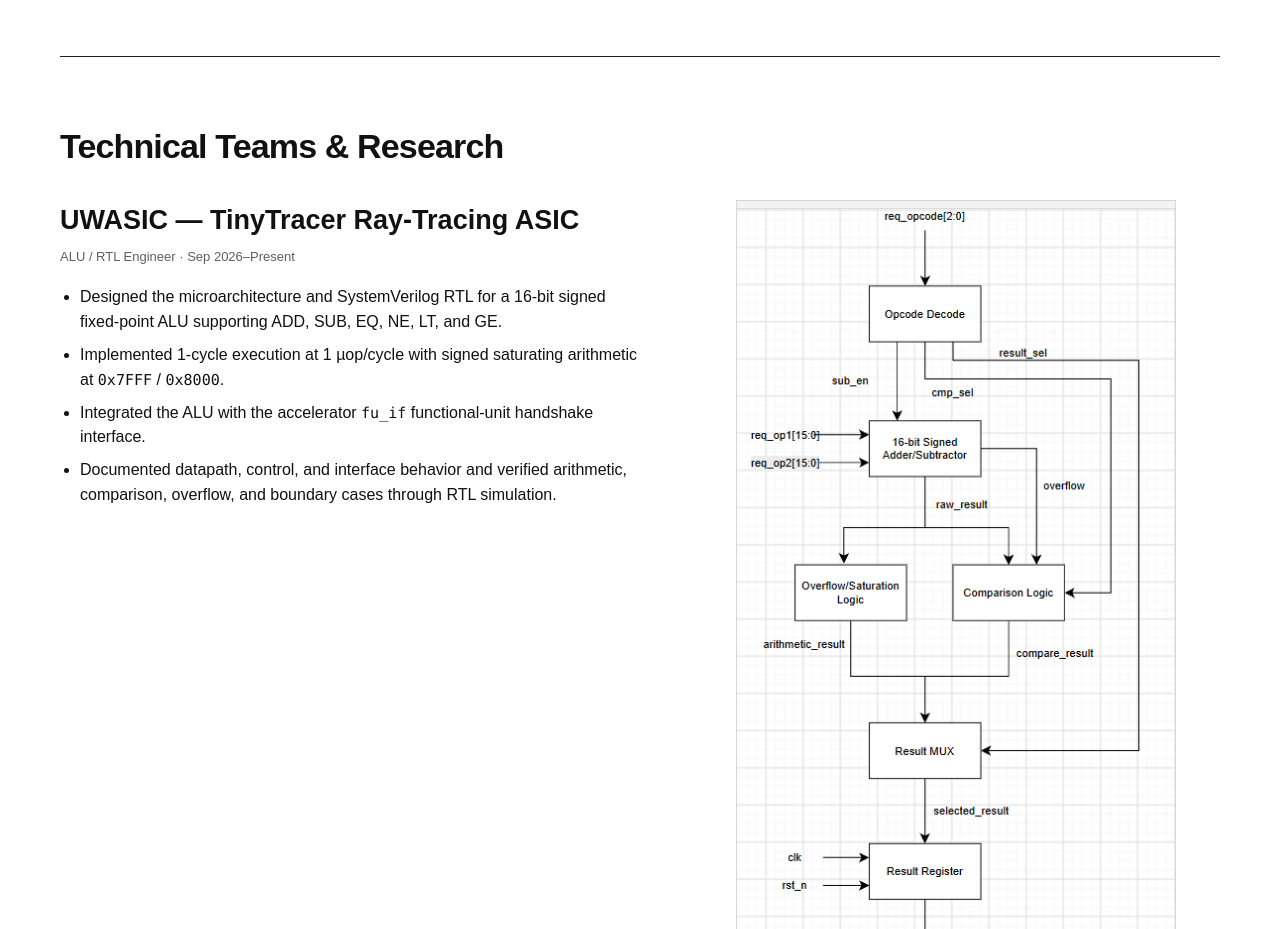
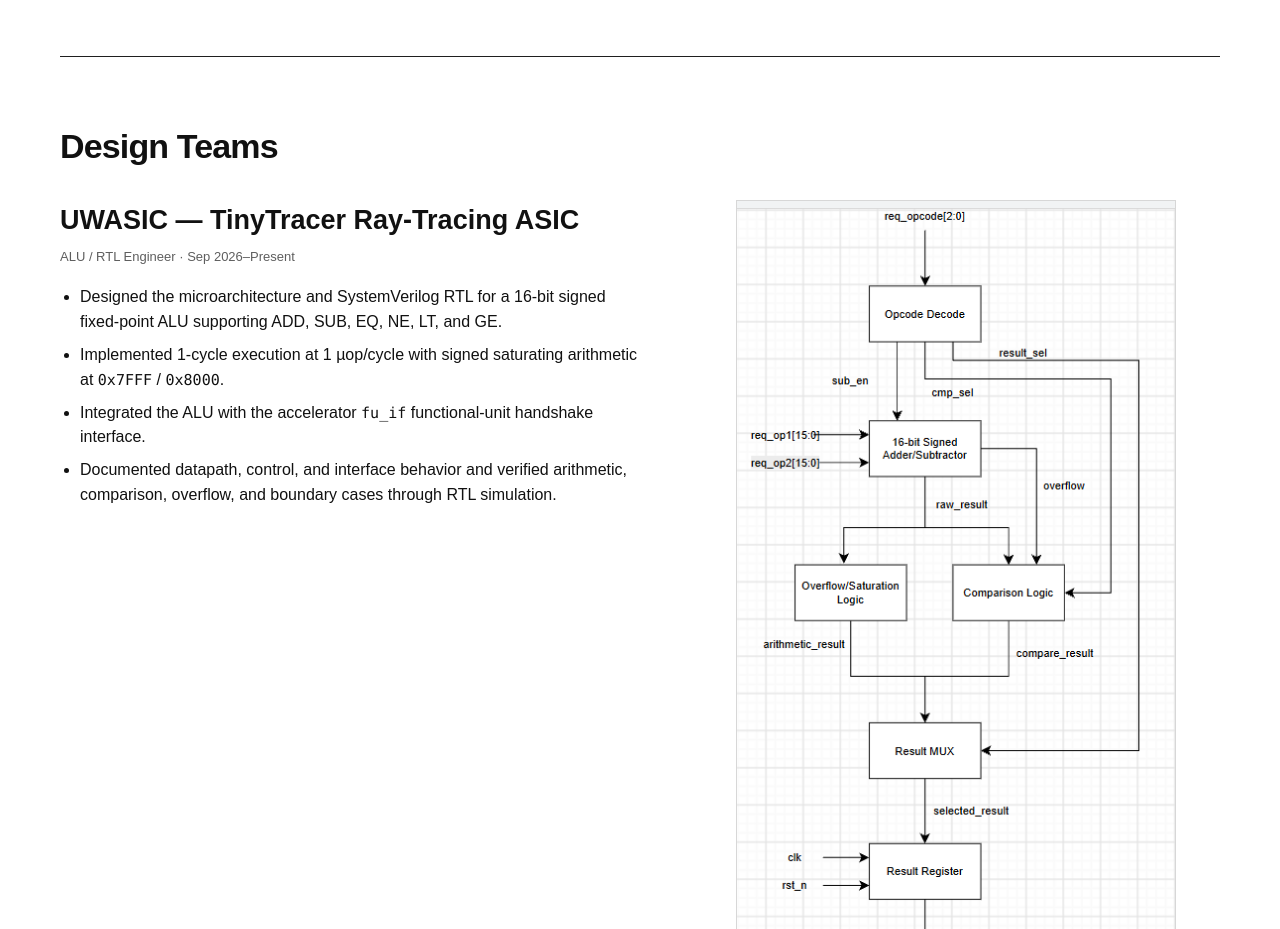
Before and after one commit to haneulhanna/haneulhanna.github.io, a plain HTML site: page index.html in a window 1280 px wide. Shown: the part 5480-6409 px from the top of the page. Drawn offline with Linux system fonts and the light colour scheme.

Commit message:
Rename 'Technical Teams' section to 'Design Teams'

```diff
--- a/index.html
+++ b/index.html
@@ -919,7 +919,7 @@ footer{
 
   <section class="section shell" id="teams">
     <div class="section-head">
-      <h2>Technical Teams & Research</h2>
+      <h2>Design Teams</h2>
     </div>
 
     <div class="team-grid">
```
